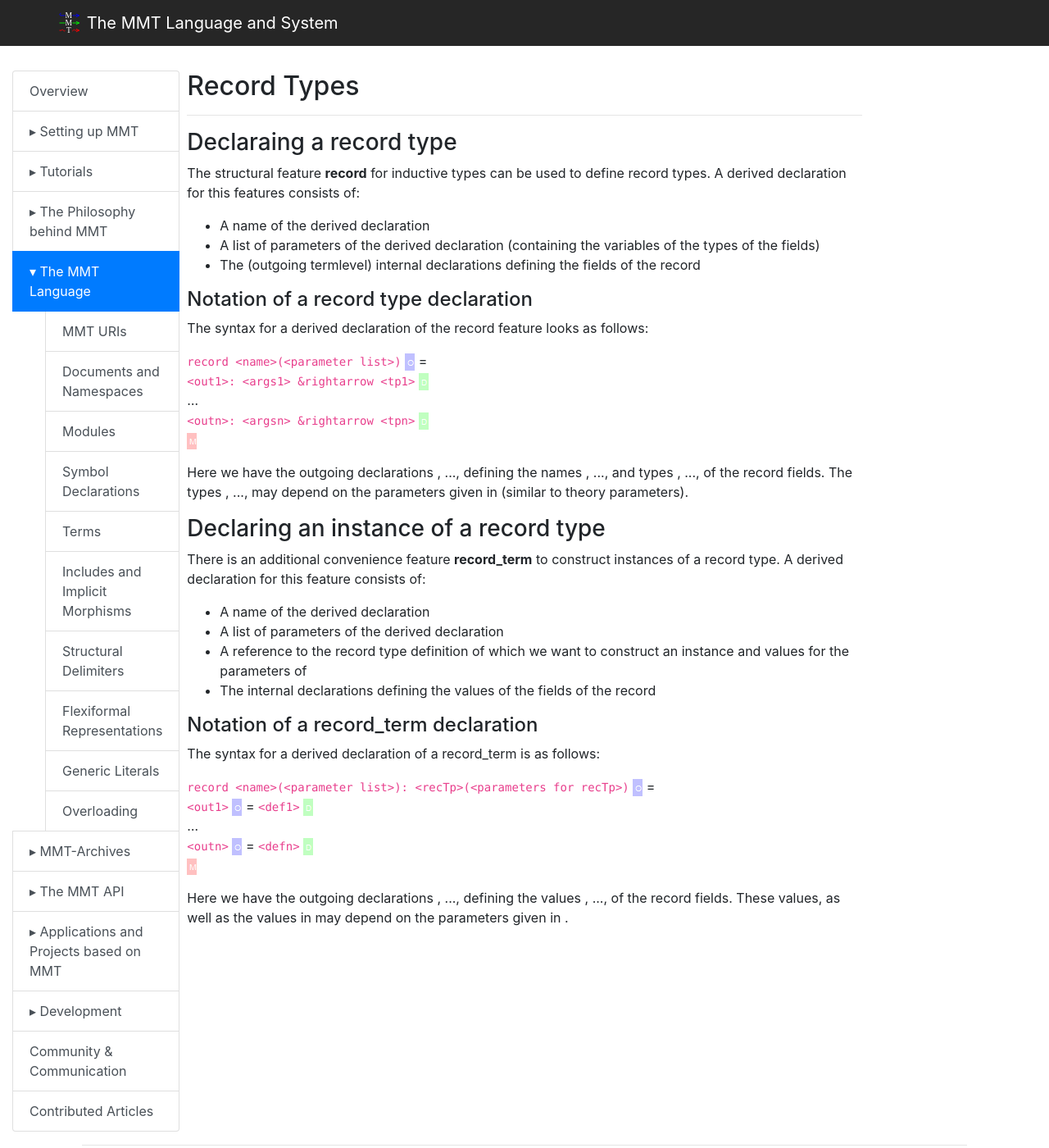
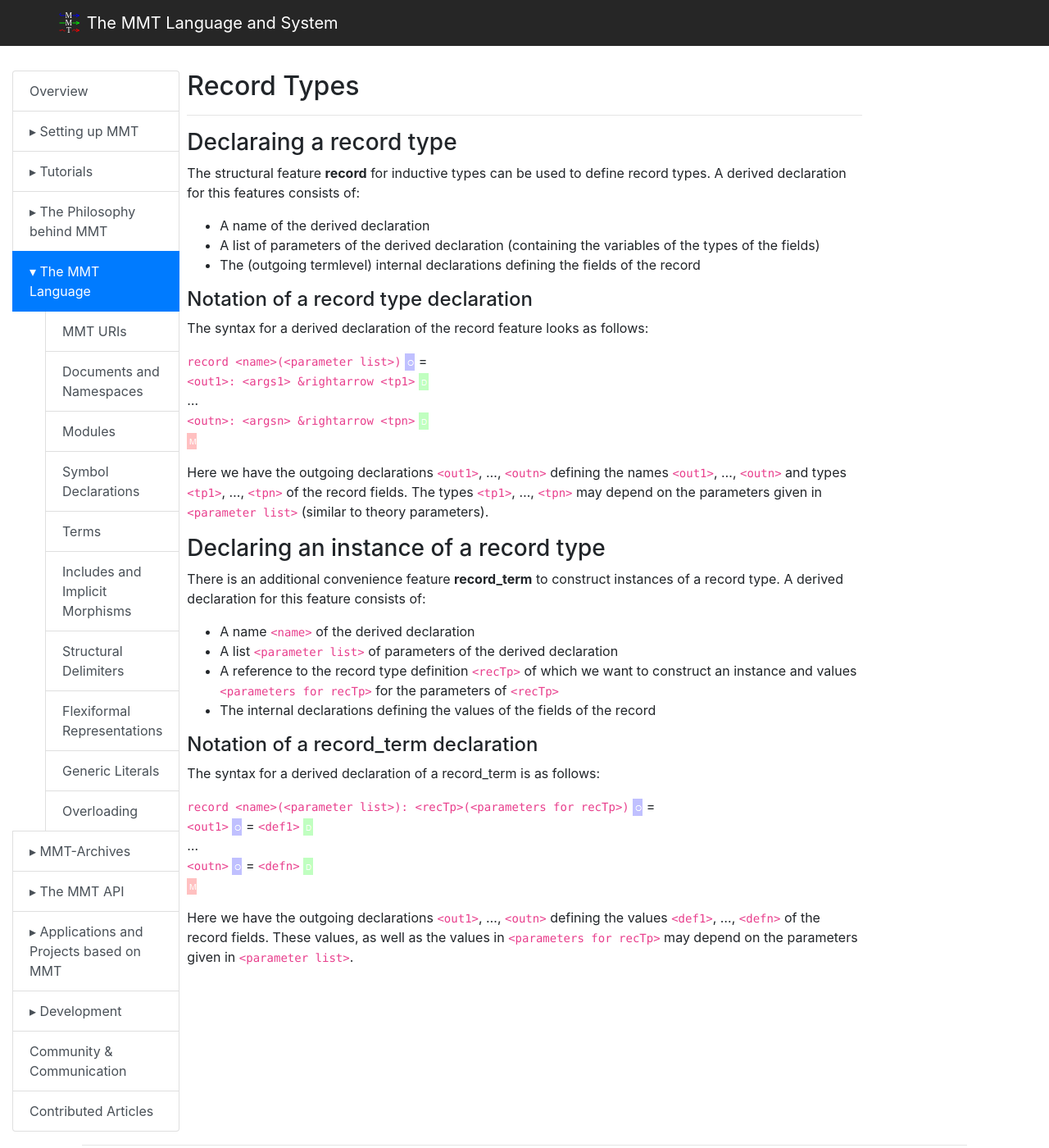
Before and after one commit to UniFormal/uniformal.github.io, a Jekyll site: the page built from doc/language/records.md, in a window 1280 px wide and 1400 px high. Shown: the whole window at 82% size. Built offline with Jekyll 4.4.1, drawn with Linux system fonts in a browser that asks for light colours.

Commit message:
Update records.md

```diff
--- a/doc/language/records.md
+++ b/doc/language/records.md
@@ -21,15 +21,15 @@ The syntax for a derived declaration of the record feature looks as follows:
 <br>`<outn>: <argsn> &rightarrow <tpn>` ![`\RS`](../img/RS.png)
 <br>![`\GS`](../img/GS.png)
 
-Here we have the outgoing declarations <out1>, ..., <outn> defining the names <out1>, ..., <outn> and types <tp1>, ..., <tpn> of the record fields. The types <tp1>, ..., <tpn> may depend on the parameters given in <parameter list> (similar to theory parameters).
+Here we have the outgoing declarations `<out1>`, ..., `<outn>` defining the names `<out1>`, ..., `<outn>` and types `<tp1>`, ..., `<tpn>` of the record fields. The types `<tp1>`, ..., `<tpn>` may depend on the parameters given in `<parameter list>` (similar to theory parameters).
 
 ### Declaring an instance of a record type
 
 There is an additional convenience feature **record_term** to construct instances of a record type. A derived declaration for this feature consists of:
 
-* A name <name> of the derived declaration
-* A list <parameter list> of parameters of the derived declaration
-* A reference to the record type definition <recTp> of which we want to construct an instance and values <parameters for recTp> for the parameters of <recTp>
+* A name `<name>` of the derived declaration
+* A list `<parameter list>` of parameters of the derived declaration
+* A reference to the record type definition `<recTp>` of which we want to construct an instance and values `<parameters for recTp>` for the parameters of `<recTp>`
 * The internal declarations defining the values of the fields of the record
 
 #### Notation of a record_term declaration
@@ -42,4 +42,4 @@ The syntax for a derived declaration of a record_term is as follows:
 <br>`<outn>` ![`\US`](../img/US.png)  = `<defn>` ![`\RS`](../img/RS.png)
 <br>![`\GS`](../img/GS.png)
 
-Here we have the outgoing declarations <out1>, ..., <outn> defining the values <def1>, ..., <defn> of the record fields. These values, as well as the values in <parameters for recTp> may depend on the parameters given in <parameter list>.
+Here we have the outgoing declarations `<out1>`, ..., `<outn>` defining the values `<def1>`, ..., `<defn>` of the record fields. These values, as well as the values in `<parameters for recTp>` may depend on the parameters given in `<parameter list>`.
```
